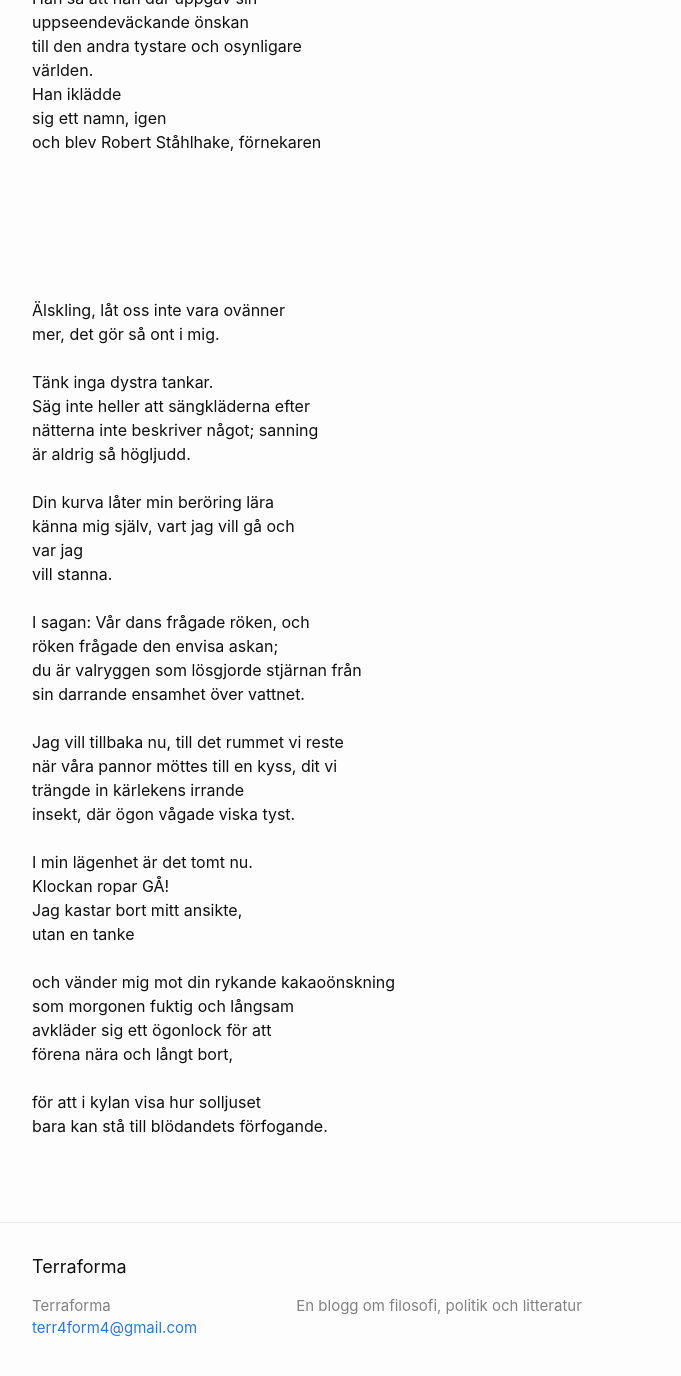
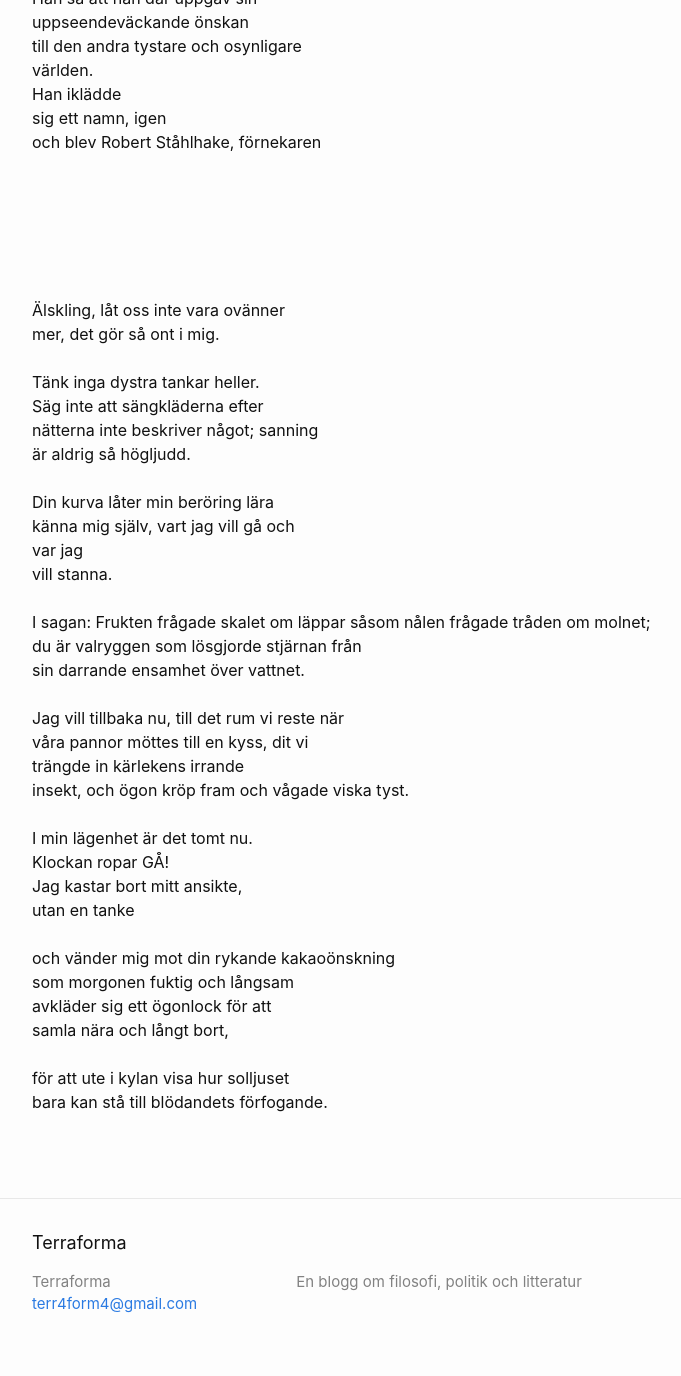
Before and after one commit to terr4form4/terr4form4.github.io, a Jekyll site: the page built from _posts/poesi/2024-01-03-dikter-2023-2024.md, in a window 1280 px wide and 1400 px high, scrolled down 6493 px. Shown: the top 1376 px of the window, without its empty margins (238-919 px from the left). Built offline with Jekyll 4.4.1, drawn with Linux system fonts in a browser that asks for light colours; comment, search, counter and statistics services are not loaded.

Commit message:
älskling

```diff
--- a/_posts/poesi/2024-01-03-dikter-2023-2024.md
+++ b/_posts/poesi/2024-01-03-dikter-2023-2024.md
@@ -276,8 +276,8 @@ och blev Robert Ståhlhake, förnekaren<br/>
 Älskling, låt oss inte vara ovänner<br/>
 mer, det gör så ont i mig.<br/>
 <br/>
-Tänk inga dystra tankar.<br/>
-Säg inte heller att sängkläderna efter<br/>
+Tänk inga dystra tankar heller.<br/>
+Säg inte att sängkläderna efter<br/>
 nätterna inte beskriver något; sanning<br/>
 är aldrig så högljudd.<br/>
 <br/>
@@ -286,15 +286,15 @@ känna mig själv, vart jag vill gå och<br/>
 var jag<br/>
 vill stanna.<br/>
 <br/>
-I sagan: Vår dans frågade röken, och<br/>
-röken frågade den envisa askan;<br/>
+I sagan: Frukten frågade skalet om läppar
+såsom nålen frågade tråden om molnet;<br/>
 du är valryggen som lösgjorde stjärnan från<br/>
 sin darrande ensamhet över vattnet.<br/>
 <br/>
-Jag vill tillbaka nu, till det rummet vi reste<br/>
-när våra pannor möttes till en kyss, dit vi<br/>
+Jag vill tillbaka nu, till det rum vi reste när<br/>
+våra pannor möttes till en kyss, dit vi<br/>
 trängde in kärlekens irrande<br/>
-insekt, där ögon vågade viska tyst.<br/>
+insekt, och ögon kröp fram och vågade viska tyst.<br/>
 <br/>
 I min lägenhet är det tomt nu.<br/>
 Klockan ropar GÅ!<br/>
@@ -304,8 +304,8 @@ utan en tanke<br/>
 och vänder mig mot din rykande kakaoönskning<br/>
 som morgonen fuktig och långsam<br/>
 avkläder sig ett ögonlock för att<br/>
-förena nära och långt bort,<br/>
+samla nära och långt bort,<br/>
 <br/>
-för att i kylan visa hur solljuset<br/>
+för att ute i kylan visa hur solljuset<br/>
 bara kan stå till blödandets förfogande.<br/>
 <br/>
```
